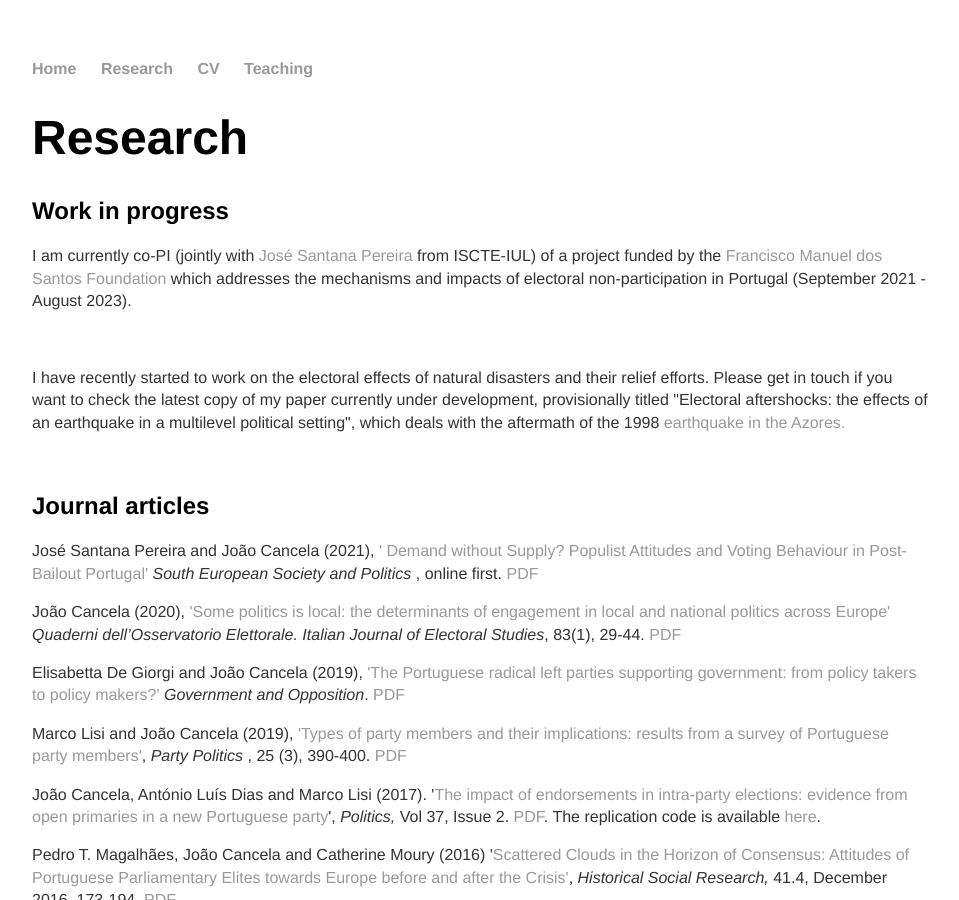
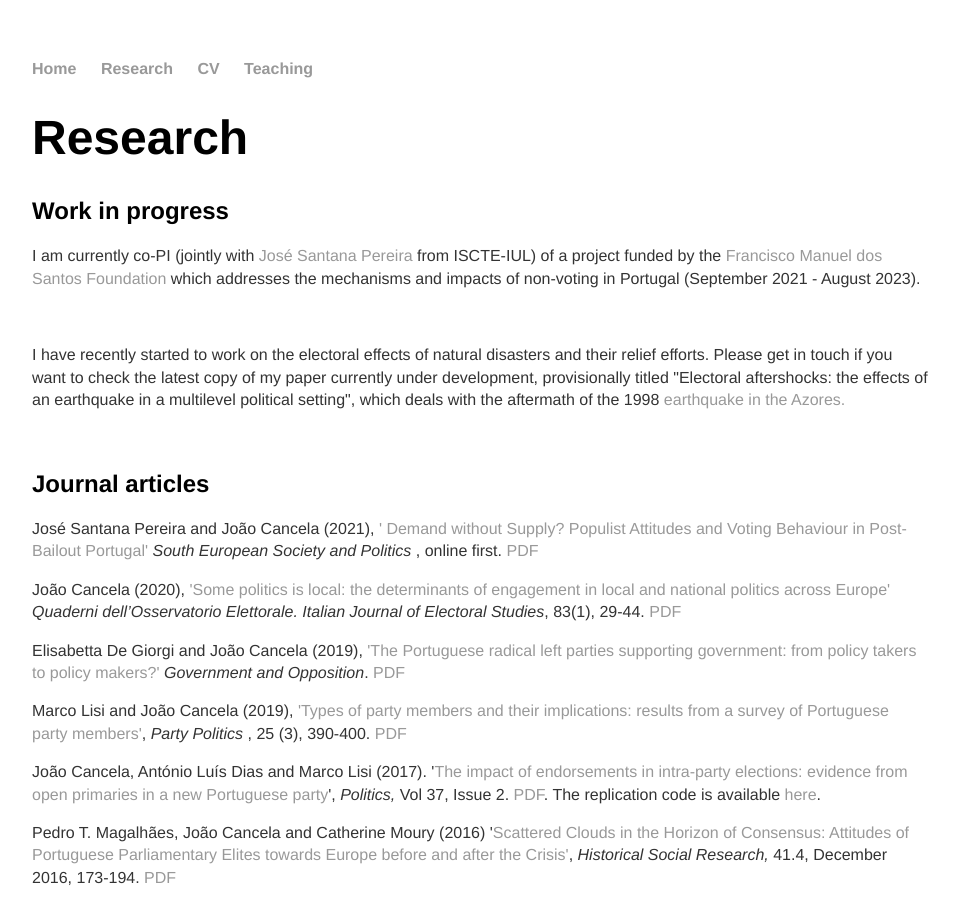
Before and after one commit to joaocancela/joaocancela.github.io, a Jekyll site: the page built from research/index.html, in a window 1280 px wide and 900 px high. Shown: the whole window, without its empty margins (160-1119 px from the left). Built offline with Jekyll 4.4.1, drawn with Linux system fonts in a browser that asks for light colours.

Commit message:
Update index.html

```diff
--- a/research/index.html
+++ b/research/index.html
@@ -9,7 +9,7 @@ title: Research
 
 <h2>Work in progress</h2>
 
-<p> I am currently co-PI (jointly with <a href = "https://ciencia.iscte-iul.pt/authors/jose-santana-pereira/cv"> José Santana Pereira</a> from ISCTE-IUL) of a project funded by the <a href = "https://www.ffms.pt"> Francisco Manuel dos Santos Foundation </a> which addresses the mechanisms and impacts of electoral non-participation in Portugal (September 2021 - August 2023). </p>
+<p> I am currently co-PI (jointly with <a href = "https://ciencia.iscte-iul.pt/authors/jose-santana-pereira/cv"> José Santana Pereira</a> from ISCTE-IUL) of a project funded by the <a href = "https://www.ffms.pt"> Francisco Manuel dos Santos Foundation </a> which addresses the mechanisms and impacts of non-voting in Portugal (September 2021 - August 2023). </p>
 
 <p> &nbsp;</p>
 <p> I have recently started to work on the electoral effects of natural disasters and their relief efforts. Please get in touch if you want to check the latest copy of my paper currently under development, provisionally titled "Electoral aftershocks: the effects of an earthquake in a multilevel political setting", which deals with the aftermath of the 1998 <a href = "https://en.wikipedia.org/wiki/1998_Azores_Islands_earthquake ">earthquake in the Azores. </a></p>
```
